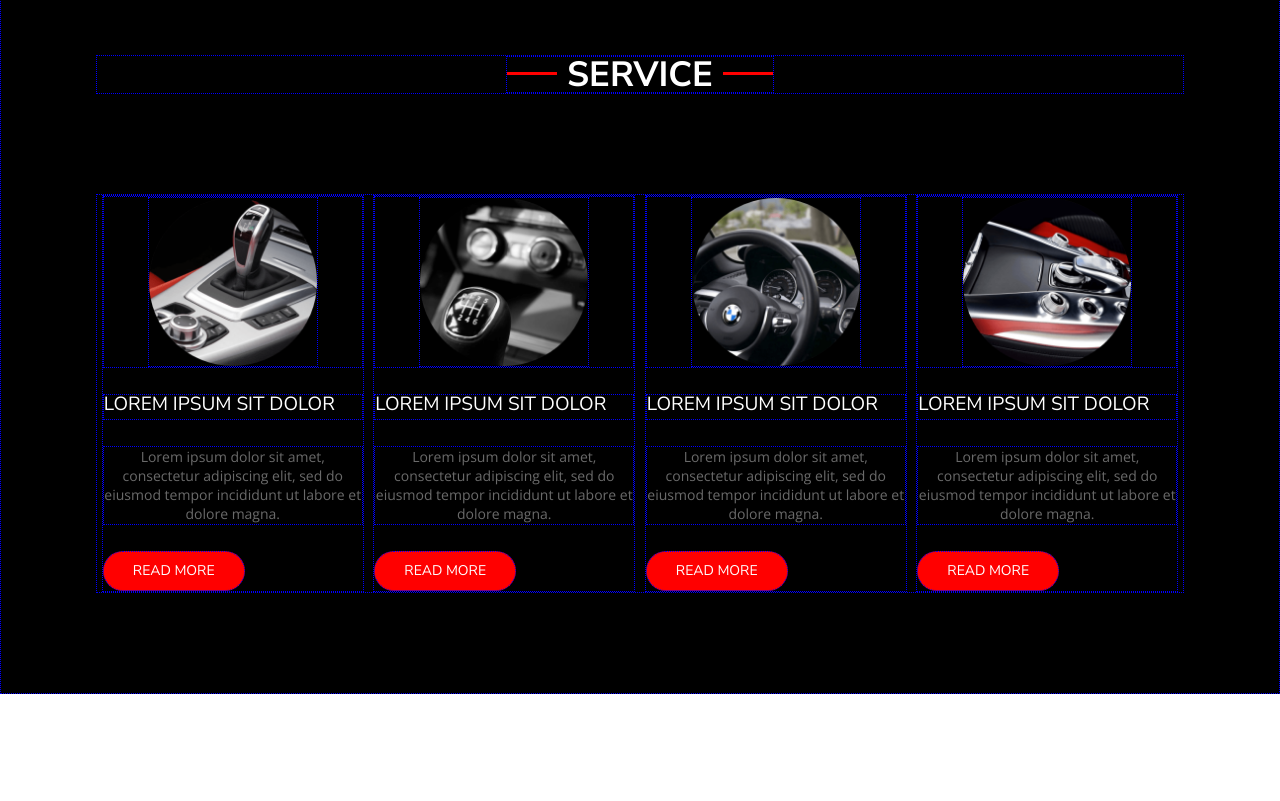
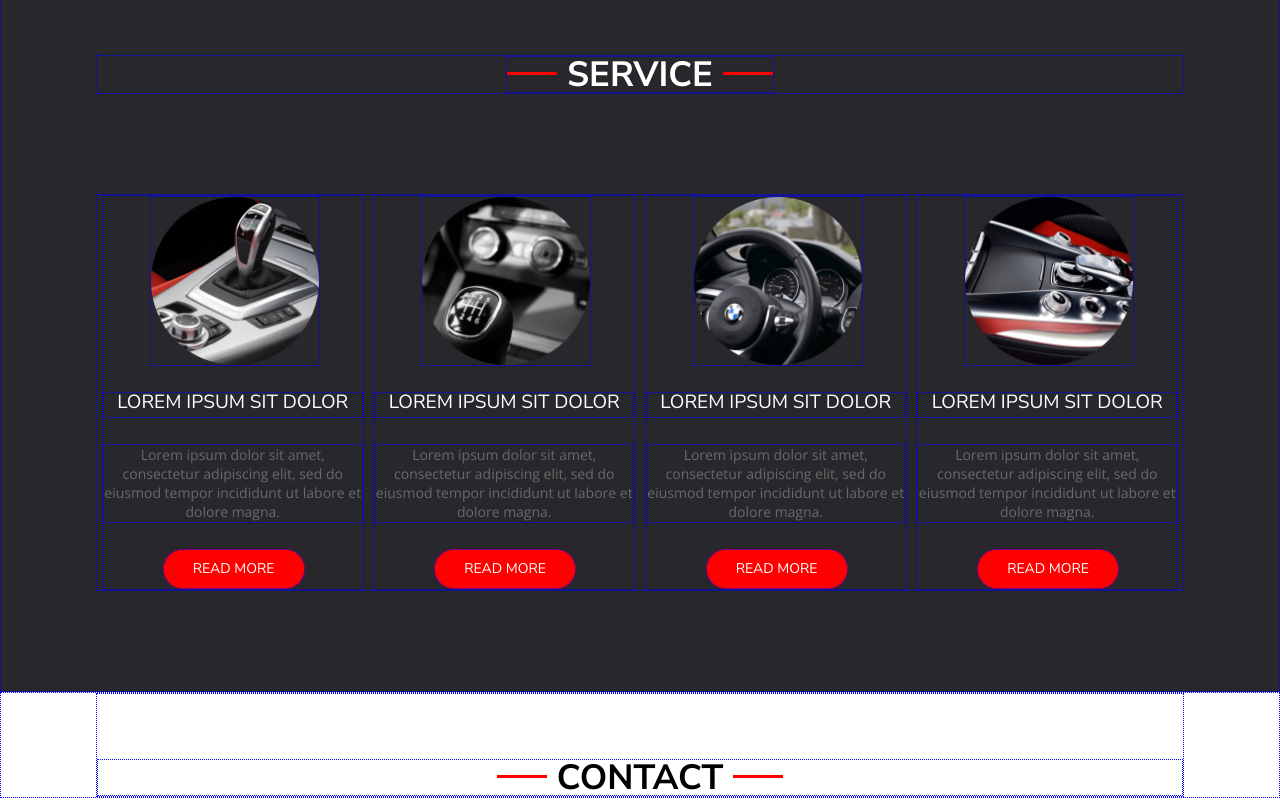
Before and after one commit to moniwero/carsharing, a plain HTML site: page 01_Car_Sharing/index.html in a window 1280 px wide. Shown: the part 1621-2422 px from the top of the page. Before the commit the page ends 2315 px from the top, so only its background shows below. Drawn offline with nearby package versions, Linux system fonts and the light colour scheme.

Commit message:
service contact

```diff
--- a/01_Car_Sharing/css/style.css
+++ b/01_Car_Sharing/css/style.css
@@ -8,7 +8,7 @@
   box-sizing: border-box;
 }
 
- body * {
+body * {
   border: 1px dotted blue;
 }
 
@@ -232,7 +232,7 @@ header {
 }
 
 .service {
-  background-color: black;
+  background-color: #28272C;
   color: white;
 }
 
@@ -265,14 +265,10 @@ header {
   margin-left: 10px;
 }
 
-.service-article a {
-    display: flex;
-    justify-content: center;
-}
-
 .service-photo-img {
   width: 170px;
   height: 170px;
+  margin-left: 47px;
 }
 
 .service-artice-title {
@@ -281,6 +277,8 @@ header {
   font-weight: 231px;
   height: 26px;
   font-size: 19px;
+  display: flex;
+  justify-content: center;
 }
 
 .service-article-text {
@@ -302,9 +300,9 @@ header {
   color: var(--accent-color);
   display: inline-block;
   font-size: 14px;
-  font-family: "Nunito Sans";
   display: flex;
   align-items: center;
+  margin-left: 60px;
 }
 
 .service .container {
@@ -312,3 +310,10 @@ header {
   display: flex;
   justify-content: space-around;
 }
+
+.contact-title {
+    font-size: 35px;
+    font-weight: bold;
+    color: #000000;
+    margin-top: 65px;
+  }
--- a/01_Car_Sharing/index.html
+++ b/01_Car_Sharing/index.html
@@ -103,53 +103,51 @@
       </div>
       <div class="container">
         <article class="service-article">
-          <a href="">
             <img src="images/mini1.png" alt="" class="service-photo-img" />
-          </a>
           <h2 class="service-artice-title">LOREM IPSUM SIT DOLOR</h2>
           <p class="service-article-text">
             Lorem ipsum dolor sit amet, consectetur adipiscing elit, sed do
             eiusmod tempor incididunt ut labore et dolore magna.
           </p>
-          <a href="" class="blog-btn">READ MORE</a>
+          <a href="" class="service-btn">READ MORE</a>
         </article>
 
         <article class="service-article">
-          <a href="">
             <img src="images/mini2.png" alt="" class="service-photo-img" />
-          </a>
           <h2 class="service-artice-title">LOREM IPSUM SIT DOLOR</h2>
           <p class="service-article-text">
             Lorem ipsum dolor sit amet, consectetur adipiscing elit, sed do
             eiusmod tempor incididunt ut labore et dolore magna.
           </p>
-          <a href="" class="blog-btn">READ MORE</a>
+          <a href="" class="service-btn">READ MORE</a>
         </article>
 
         <article class="service-article">
-          <a href="">
             <img src="images/mini3.png" alt="" class="service-photo-img" />
-          </a>
           <h2 class="service-artice-title">LOREM IPSUM SIT DOLOR</h2>
           <p class="service-article-text">
             Lorem ipsum dolor sit amet, consectetur adipiscing elit, sed do
             eiusmod tempor incididunt ut labore et dolore magna.
           </p>
-          <a href="" class="blog-btn">READ MORE</a>
+          <a href="" class="service-btn">READ MORE</a>
         </article>
 
         <article class="service-article">
-          <a href="">
             <img src="images/mini4.png" alt="" class="service-photo-img" />
-          </a>
           <h2 class="service-artice-title">LOREM IPSUM SIT DOLOR</h2>
           <p class="service-article-text">
             Lorem ipsum dolor sit amet, consectetur adipiscing elit, sed do
             eiusmod tempor incididunt ut labore et dolore magna.
           </p>
-          <a href="" class="blog-btn">READ MORE</a>
+          <a href="" class="service-btn">READ MORE</a>
         </article>
       </div>
     </section>
+
+    <section class="contact">
+        <div class="container">
+            <p class="lines center contact-title">CONTACT</p>
+        </div>
+    </section>
   </body>
 </html>
```
